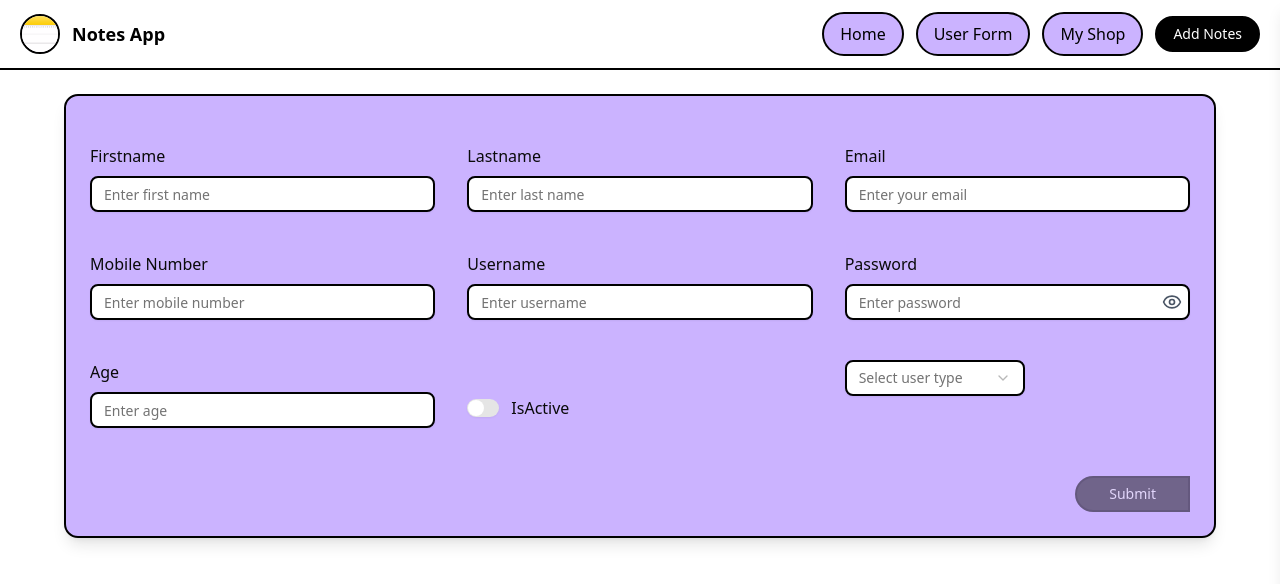
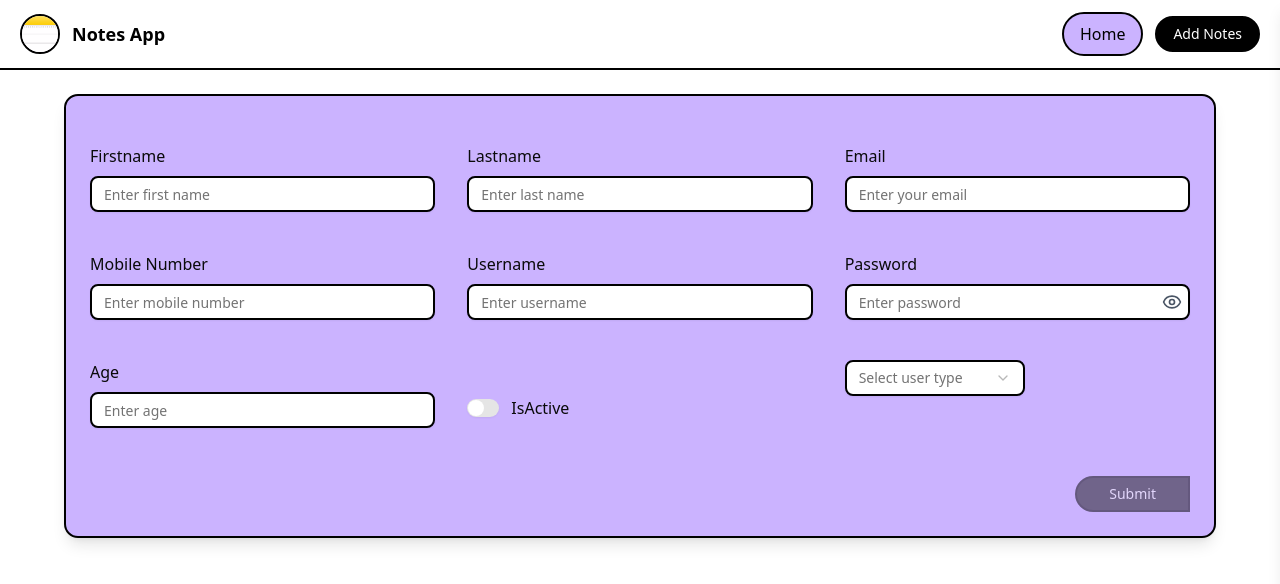
Before and after one commit to krishrpatel25/ReactJs-notes-app, a React (Vite) app: page /rhf in a window 1280 px wide. Shown: the top 584 px of the page. Built offline with nearby package versions, Linux system fonts and the light colour scheme.

Commit message:
final changes done

```diff
--- a/src/pages/Navbar.jsx
+++ b/src/pages/Navbar.jsx
@@ -35,7 +35,7 @@ const Navbar = () => {
           >
             Home
           </Link>
-          <Link
+          {/* <Link
             to="/rhf"
             className="bg-[#CBB3FF] border-2 border-black text-black px-4 py-2 rounded-full hover:text-gray font-medium transition-colors"
           >
@@ -46,7 +46,7 @@ const Navbar = () => {
             className="bg-[#CBB3FF] border-2 border-black text-black px-4 py-2 rounded-full hover:text-gray font-medium transition-colors"
           >
             My Shop
-          </Link>
+          </Link> */}
           <Button className="bg-black hover:bg-gray-800 border-2 border-black rounded-full text-white">
             <Link to="/form">Add Notes</Link>
           </Button>
--- a/src/pages/rhf/RhfForm.jsx
+++ b/src/pages/rhf/RhfForm.jsx
@@ -231,7 +231,7 @@ const RhfForm = () => {
           </Button>
         </CardFooter>
       </Card>
-      <DevTool control={control} />
+      {/* <DevTool control={control} /> */}
     </div>
   );
 };
```
